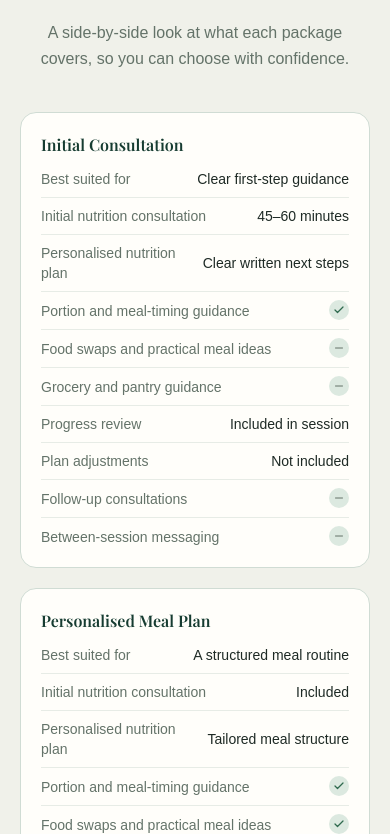
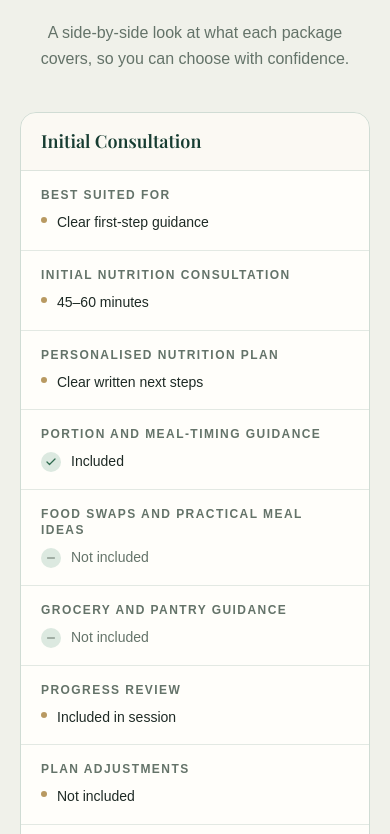
Before and after one commit to harisnadeem1/meal-mijaaz, a React (Vite) app: page /packages in a window 390 px wide. Shown: the part 4110-4944 px from the top of the page. Built offline with nearby package versions, Linux system fonts and the light colour scheme; the HTML template or start-up script is replaced by a standard one; a web font is replaced by a local one; what pocketbase would draw is missing.

Commit message:
comparison table fixed for mobile

```diff
--- a/src/pages/PackagesPage.jsx
+++ b/src/pages/PackagesPage.jsx
@@ -259,37 +259,73 @@ const PackagesPage = () => (
 
          {/* Mobile stacked cards */}
 <div className="space-y-5 md:hidden">
-            {PACKAGES.map((pkg) => (
+  {PACKAGES.map((pkg, packageIndex) => (
     <div
       key={pkg.name}
       className={cn(
-                  'rounded-2xl border bg-card p-5',
+        'overflow-hidden rounded-2xl border bg-card',
         pkg.featured ? 'border-botanical/50' : 'border-border',
       )}
     >
-                <h3 className="font-serif text-base font-semibold text-primary">{pkg.name}</h3>
-                <ul className="mt-3 space-y-2">
+      {/* Card heading */}
+      <div
+        className={cn(
+          'border-b border-border/70 px-5 py-4',
+          pkg.featured ? 'bg-sage/45' : 'bg-cream/50',
+        )}
+      >
+        <div className="flex items-center justify-between gap-3">
+          <h3 className="font-serif text-lg font-semibold leading-snug text-primary">
+            {pkg.name}
+          </h3>
+
+          {pkg.featured && (
+            <span className="shrink-0 rounded-full bg-gold px-2.5 py-1 text-[10px] font-semibold uppercase tracking-wide text-primary">
+              Popular
+            </span>
+          )}
+        </div>
+
+        {pkg.details && (
+          <p className="mt-1.5 text-xs font-medium uppercase tracking-[0.12em] text-botanical">
+            {pkg.details}
+          </p>
+        )}
+      </div>
+
+      {/* Comparison rows */}
+      <ul className="divide-y divide-border/60">
         {PACKAGE_COMPARISON.map((row) => {
-                    const val = row.values[PACKAGES.indexOf(pkg)];
+          const val = row.values[packageIndex];
+
           return (
-                      <li
-                        key={row.feature}
-                        className="flex items-center justify-between gap-3 border-b border-border/50 pb-2 text-sm last:border-0 last:pb-0"
-                      >
-                        <span className="text-muted-foreground">{row.feature}</span>
-                        <span className="shrink-0 font-medium text-foreground">
+            <li key={row.feature} className="px-5 py-4">
+              <p className="text-xs font-semibold uppercase tracking-[0.12em] text-muted-foreground">
+                {row.feature}
+              </p>
+
+              <div className="mt-2 flex items-start gap-2.5 text-sm leading-relaxed text-foreground">
                 {val === true ? (
-                            <span className="inline-flex h-5 w-5 items-center justify-center rounded-full bg-sage text-botanical">
+                  <>
+                    <span className="mt-0.5 inline-flex h-5 w-5 shrink-0 items-center justify-center rounded-full bg-sage text-botanical">
                       <Check className="h-3 w-3" strokeWidth={2.5} />
                     </span>
+                    <span>Included</span>
+                  </>
                 ) : val === false ? (
-                            <span className="inline-flex h-5 w-5 items-center justify-center rounded-full bg-muted text-muted-foreground">
+                  <>
+                    <span className="mt-0.5 inline-flex h-5 w-5 shrink-0 items-center justify-center rounded-full bg-muted text-muted-foreground">
                       <Minus className="h-3 w-3" strokeWidth={2} />
                     </span>
+                    <span className="text-muted-foreground">Not included</span>
+                  </>
                 ) : (
-                            val
+                  <>
+                    <span className="mt-1.5 h-1.5 w-1.5 shrink-0 rounded-full bg-gold" />
+                    <span className="min-w-0 break-words">{val}</span>
+                  </>
                 )}
-                        </span>
+              </div>
             </li>
           );
         })}
```
Lines whose indentation alone changed are shown as unchanged.
